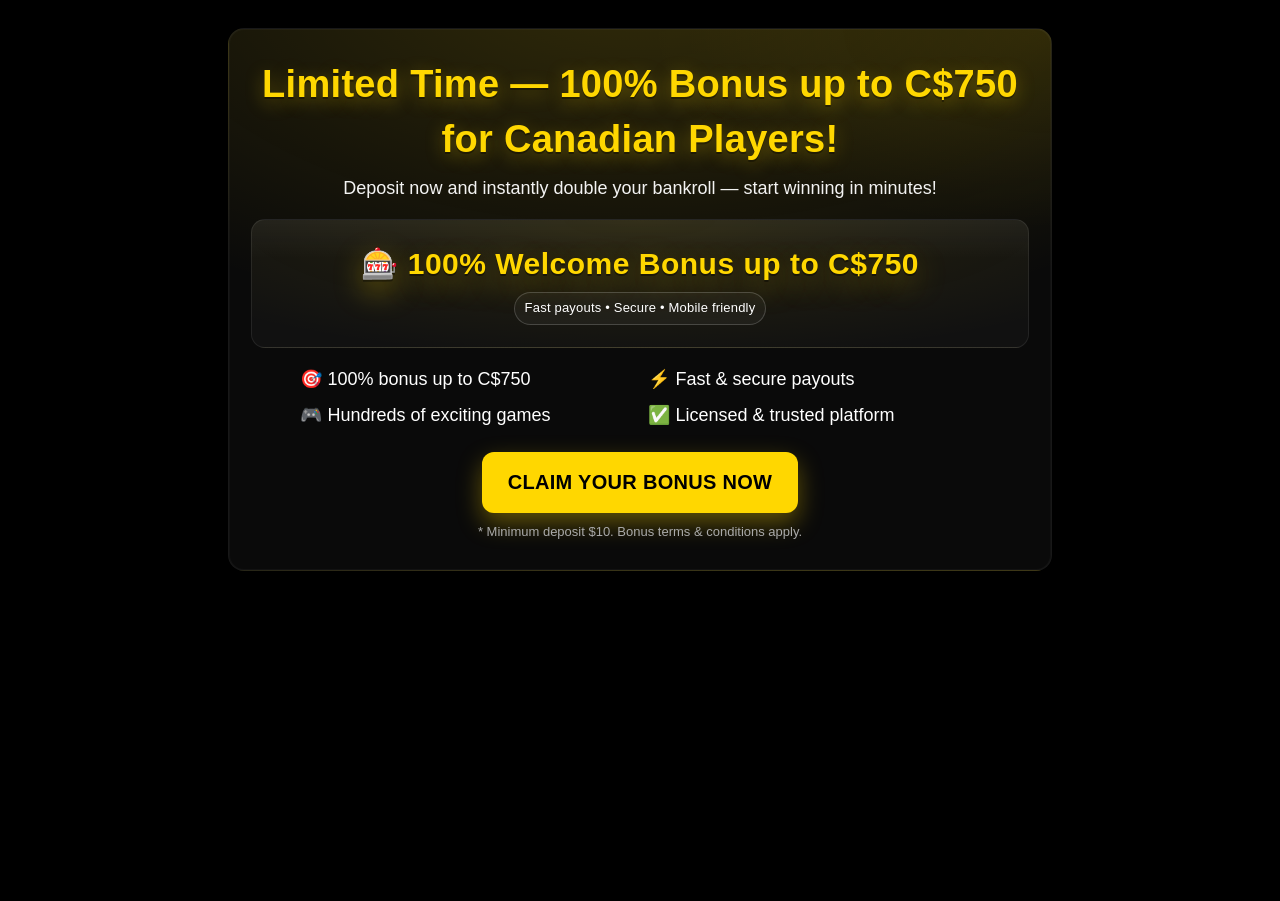
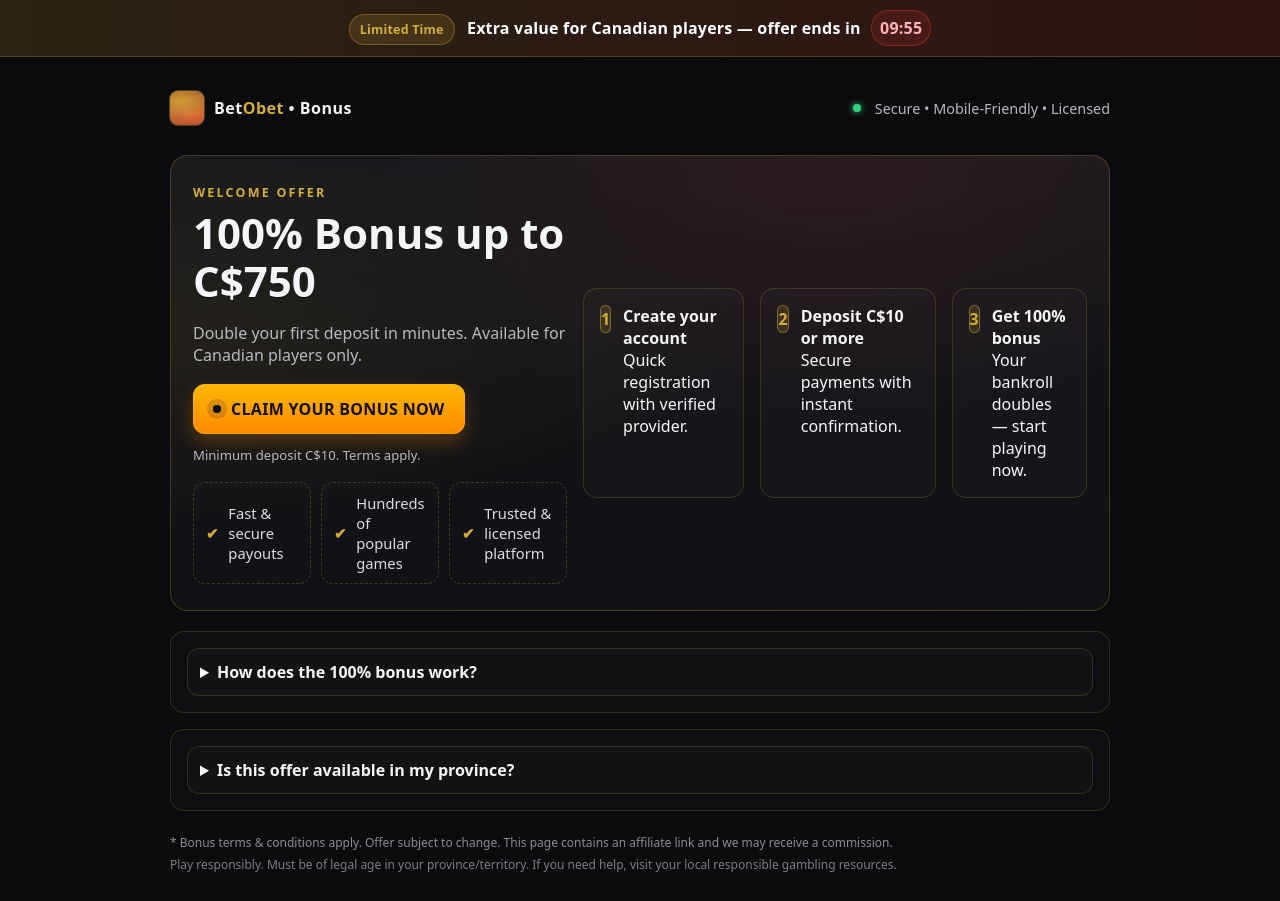
Before and after one commit to metaricoemdolar-lgtm/BetObet, a plain HTML site: page index.html in a window 1280 px wide. Before the commit the page ends 800 px from the top, so only its background shows below. Drawn offline with Linux system fonts and the light colour scheme.

Commit message:
Update index.html

```diff
--- a/index.html
+++ b/index.html
@@ -1,96 +1,239 @@
 <!DOCTYPE html>
-<html lang="en">
+<html lang="en-CA">
 <head>
-  <meta charset="utf-8">
-  <meta name="viewport" content="width=device-width, initial-scale=1">
-  <title>BetObet – 100% Bonus up to C$750</title>
+  <meta charset="utf-8" />
+  <meta name="viewport" content="width=device-width,initial-scale=1" />
+  <title>100% Bonus up to C$750 – Exclusive Offer</title>
+  <meta name="description" content="Limited-time 100% welcome bonus up to C$750. Fast payouts, secure platform, mobile-friendly. Minimum deposit C$10. Claim your bonus now.">
+  <meta name="robots" content="noindex,nofollow" />
+
+  <!-- Open Graph -->
+  <meta property="og:title" content="100% Bonus up to C$750 – Exclusive Offer" />
+  <meta property="og:description" content="Limited-time 100% welcome bonus up to C$750. Fast payouts, secure platform, mobile-friendly." />
+  <meta property="og:type" content="website" />
+
   <style>
-    :root{ --bg:#000000; --fg:#ffffff; --gold:#ffd700; --muted:#aaaaaa; }
+    :root{
+      --bg:#0b0b0d;
+      --card:#121216;
+      --text:#f5f5f7;
+      --muted:#b8b8bf;
+      --gold:#d4af37;
+      --accent:#ff3b3b;
+      --accent2:#ffb703;
+      --success:#35d07f;
+    }
     *{box-sizing:border-box}
-    html,body{margin:0;padding:0;background:var(--bg);color:var(--fg);font-family:Arial,Helvetica,sans-serif;line-height:1.45}
-    .wrap{max-width:860px;margin:0 auto;padding:28px 18px}
-    .card{
-      background: radial-gradient(1200px 600px at 50% -10%, rgba(255,215,0,.16), transparent 60%),
-                  radial-gradient(800px 400px at 100% 0%, rgba(255,215,0,.10), transparent 50%),
-                  #0a0a0a;
-      border:1px solid rgba(255,255,255,.06);
-      border-radius:16px;
-      padding:28px 22px;
-      box-shadow: 0 10px 30px rgba(0,0,0,.45), inset 0 0 0 1px rgba(255,255,255,.03);
-    }
-    h1{
-      margin:0 0 8px;
+    html,body{margin:0;padding:0;background:var(--bg);color:var(--text);font-family:system-ui,-apple-system,Segoe UI,Roboto,Ubuntu,Cantarell,"Helvetica Neue",Arial,sans-serif}
+    a{color:inherit;text-decoration:none}
+    .wrap{max-width:980px;margin:0 auto;padding:20px}
+    .topbar{
+      background:linear-gradient(90deg, rgba(212,175,55,.15), rgba(255,59,59,.15));
+      border-bottom:1px solid rgba(212,175,55,.25);
+      color:#fff;
       text-align:center;
-      font-size:38px;
-      font-weight:900;
-      color:var(--gold);
-      letter-spacing:.3px;
-      text-shadow: 0 2px 0 rgba(0,0,0,.35), 0 5px 18px rgba(255,215,0,.35);
-    }
-    .sub{ text-align:center; margin:0 auto 18px; max-width:720px; font-size:18px; opacity:.95; }
-    .banner{
-      margin:14px auto 18px; width:100%; border-radius:14px; border:1px solid rgba(255,255,255,.08);
-      padding:22px 16px; background:
-        linear-gradient(180deg, rgba(255,255,255,.05), rgba(255,255,255,0) 30%),
-        radial-gradient(800px 200px at 50% 0%, rgba(255,215,0,.10), transparent 70%), #111;
-      text-align:center;
-    }
-    .big{
-      font-size:30px; font-weight:900; color:var(--gold);
-      text-shadow: 0 2px 0 rgba(0,0,0,.4), 0 10px 30px rgba(255,215,0,.35);
-      letter-spacing:.5px;
+      font-weight:600;
+      letter-spacing:.2px;
+      padding:10px 14px;
     }
     .badge{
-      display:inline-block; margin-top:6px; padding:6px 10px; border-radius:999px;
-      border:1px solid rgba(255,255,255,.18); background: rgba(255,255,255,.04);
-      font-size:13px; letter-spacing:.2px;
+      display:inline-block;background:rgba(212,175,55,.15);
+      border:1px solid rgba(212,175,55,.35);
+      color:var(--gold);padding:6px 10px;border-radius:999px;
+      font-size:.78rem;margin-right:8px
     }
-    ul.benefits{
-      list-style:none; padding:0; margin:18px auto 8px; max-width:680px;
-      display:grid; grid-template-columns: repeat(2, minmax(0,1fr)); gap:10px 16px;
+    header{
+      display:flex;justify-content:space-between;align-items:center;
+      padding:14px 0;margin-bottom:8px
     }
-    ul.benefits li{ font-size:18px; }
-    .cta{ text-align:center; margin:24px 0 6px; }
-    .cta a{
-      display:inline-block; background:var(--gold); color:#000; font-weight:900; text-decoration:none;
-      padding:16px 26px; border-radius:12px; font-size:20px; letter-spacing:.3px;
-      box-shadow: 0 10px 25px rgba(255,215,0,.35); transition: transform .08s ease, box-shadow .2s ease;
+    .brand{
+      display:flex;align-items:center;gap:10px;font-weight:800;letter-spacing:.5px
     }
-    .cta a:active{ transform: translateY(1px); box-shadow: 0 6px 18px rgba(255,215,0,.28); }
-    .fine{ color:var(--muted); font-size:13px; text-align:center; margin-top:10px; }
-    @media (max-width:520px){
-      h1{font-size:30px} .big{font-size:24px}
-      ul.benefits{grid-template-columns:1fr; font-size:17px}
-      .cta a{font-size:18px; padding:14px 22px}
+    .logo{
+      width:34px;height:34px;border-radius:8px;
+      background:radial-gradient(120px 60px at 30% 30%, rgba(212,175,55,.9), transparent 60%),
+                 radial-gradient(120px 60px at 70% 70%, rgba(255,59,59,.85), transparent 60%),
+                 #1b1b20;
+      box-shadow:0 0 0 1px rgba(212,175,55,.35), inset 0 0 24px rgba(255,59,59,.15);
+    }
+    .brand span{color:var(--gold)}
+    .secure{
+      display:flex;gap:14px;align-items:center;color:var(--muted);font-size:.9rem
+    }
+    .secure .dot{width:8px;height:8px;border-radius:50%;background:var(--success);box-shadow:0 0 6px var(--success)}
+    .hero{
+      margin:16px 0 20px;border:1px solid rgba(212,175,55,.25);border-radius:18px;
+      background:
+        radial-gradient(80% 100% at 70% 0%, rgba(255,59,59,.08), transparent 60%),
+        radial-gradient(100% 70% at 0% 40%, rgba(212,175,55,.08), transparent 60%),
+        linear-gradient(180deg, rgba(255,255,255,.03), transparent 60%),
+        var(--card);
+      overflow:hidden;
+    }
+    .hero-inner{padding:28px 22px 26px}
+    .eyebrow{color:var(--gold);font-weight:700;letter-spacing:.18em;font-size:.78rem;text-transform:uppercase}
+    h1{
+      margin:8px 0 6px;font-size:clamp(28px,4.5vw,42px);line-height:1.15;
+      font-weight:900;
+      text-shadow:0 1px 0 rgba(0,0,0,.4);
+    }
+    .sub{color:var(--muted);font-size:clamp(14px,2.2vw,16px)}
+    .cta-row{display:flex;flex-wrap:wrap;gap:12px;margin:18px 0 4px;align-items:center}
+    .btn{
+      display:inline-flex;align-items:center;justify-content:center;gap:10px;
+      padding:14px 20px;border-radius:12px;
+      background:linear-gradient(180deg,var(--accent2),#ff8a00);
+      color:#111;font-weight:800;letter-spacing:.3px;
+      box-shadow:0 8px 18px rgba(255,146,0,.25), 0 0 0 1px rgba(255,183,3,.4) inset;
+      transition:.15s transform ease,.15s box-shadow ease;
+    }
+    .btn:hover{transform:translateY(-1px);box-shadow:0 12px 26px rgba(255,146,0,.32), 0 0 0 1px rgba(255,183,3,.55) inset}
+    .btn .pulse{
+      width:8px;height:8px;border-radius:50%;background:#111;
+      box-shadow:0 0 0 6px rgba(0,0,0,.15), 0 0 10px rgba(0,0,0,.5) inset;
+    }
+    .note{color:var(--muted);font-size:.82rem}
+    .trust{
+      display:grid;grid-template-columns:repeat(3,1fr);gap:10px;margin-top:18px
+    }
+    .trust .item{
+      padding:10px 12px;border-radius:12px;border:1px dashed rgba(212,175,55,.25);color:#dcdce3;
+      display:flex;gap:10px;align-items:center;justify-content:center;font-size:.92rem
+    }
+    .trust .tick{color:var(--gold);font-weight:900}
+    .grid{
+      display:grid;gap:16px;margin-top:18px
+    }
+    @media (min-width:760px){
+      .hero-inner{display:grid;grid-template-columns:1.2fr .8fr;gap:16px;align-items:center}
+      .grid{grid-template-columns:repeat(3,1fr)}
+    }
+    .card{
+      background:rgba(255,255,255,.02);border:1px solid rgba(212,175,55,.18);
+      border-radius:14px;padding:16px
+    }
+    .step{display:flex;gap:12px;align-items:flex-start}
+    .num{
+      width:28px;height:28px;border-radius:8px;display:grid;place-items:center;
+      background:rgba(212,175,55,.15);border:1px solid rgba(212,175,55,.45);color:var(--gold);font-weight:800
+    }
+    .faq details{background:rgba(255,255,255,.02);border:1px solid rgba(212,175,55,.18);border-radius:12px;padding:12px}
+    .faq summary{cursor:pointer;font-weight:700}
+    footer{
+      margin:24px 0 8px;color:#9a9aa3;font-size:.75rem;line-height:1.35
+    }
+    .legal{opacity:.9}
+    .rg{opacity:.8;margin-top:6px}
+    /* lightweight countdown */
+    .count{
+      display:inline-flex;gap:6px;align-items:center;margin-left:6px;
+      padding:6px 8px;border-radius:999px;background:rgba(255,59,59,.12);border:1px solid rgba(255,59,59,.35);font-weight:700;color:#ffb4b4
     }
   </style>
 </head>
 <body>
+  <div class="topbar">
+    <span class="badge">Limited Time</span>
+    Extra value for Canadian players — offer ends in
+    <span class="count" id="count">09:59</span>
+  </div>
+
   <div class="wrap">
-    <div class="card">
-      <h1>Limited Time — 100% Bonus up to C$750 for Canadian Players!</h1>
-      <p class="sub">Deposit now and instantly double your bankroll — start winning in minutes!</p>
+    <header>
+      <div class="brand">
+        <div class="logo" aria-hidden="true"></div>
+        <div>Bet<span>Obet</span> • Bonus</div>
+      </div>
+      <div class="secure">
+        <span class="dot" aria-hidden="true"></span> Secure • Mobile-Friendly • Licensed
+      </div>
+    </header>
 
-      <div class="banner" role="img" aria-label="BetObet Welcome Bonus">
-        <div class="big">🎰 100% Welcome Bonus up to C$750</div>
-        <div class="badge">Fast payouts • Secure • Mobile friendly</div>
+    <section class="hero">
+      <div class="hero-inner">
+        <div>
+          <div class="eyebrow">Welcome Offer</div>
+          <h1>100% Bonus up to C$750</h1>
+          <p class="sub">Double your first deposit in minutes. Available for Canadian players only.</p>
+
+          <div class="cta-row">
+            <a class="btn" href="https://afflat3c2.com/trk/lnk/8080E771-ABBE-4086-8497-70E8AC152CF4/?o=24728&c=918277&a=769101&k=372BC01BC1A90F0BC49BC0A82E1F3811&l=25820" target="_blank" rel="nofollow noopener">
+              <span class="pulse" aria-hidden="true"></span>
+              CLAIM YOUR BONUS NOW
+            </a>
+            <span class="note">Minimum deposit C$10. Terms apply.</span>
+          </div>
+
+          <div class="trust">
+            <div class="item"><span class="tick">✔</span> Fast & secure payouts</div>
+            <div class="item"><span class="tick">✔</span> Hundreds of popular games</div>
+            <div class="item"><span class="tick">✔</span> Trusted & licensed platform</div>
+          </div>
+        </div>
+
+        <div class="grid">
+          <div class="card step">
+            <div class="num">1</div>
+            <div>
+              <strong>Create your account</strong><br>
+              Quick registration with verified provider.
+            </div>
+          </div>
+          <div class="card step">
+            <div class="num">2</div>
+            <div>
+              <strong>Deposit C$10 or more</strong><br>
+              Secure payments with instant confirmation.
+            </div>
+          </div>
+          <div class="card step">
+            <div class="num">3</div>
+            <div>
+              <strong>Get 100% bonus</strong><br>
+              Your bankroll doubles — start playing now.
+            </div>
+          </div>
+        </div>
       </div>
+    </section>
 
-      <ul class="benefits">
-        <li>🎯 100% bonus up to C$750</li>
-        <li>⚡ Fast & secure payouts</li>
-        <li>🎮 Hundreds of exciting games</li>
-        <li>✅ Licensed & trusted platform</li>
-      </ul>
+    <section class="faq grid" style="grid-template-columns:1fr;">
+      <div class="card">
+        <details>
+          <summary>How does the 100% bonus work?</summary>
+          <p class="note">Deposit a minimum of C$10 and receive a 100% match up to C$750. Wagering and game restrictions may apply. Check the official terms after clicking the button above.</p>
+        </details>
+      </div>
+      <div class="card">
+        <details>
+          <summary>Is this offer available in my province?</summary>
+          <p class="note">Availability can vary. The platform will confirm eligibility based on your location when you sign up.</p>
+        </details>
+      </div>
+    </section>
 
-      <div class="cta">
-        <a href="https://afflat3c2.com/trk/lnk/8080E771-ABBE-4086-8497-70E8AC152CF4/?o=24728&c=918277&a=769101&k=DB61ADD42C1DD7F57A78EC2F4BBE01C9&l=25820" target="_blank" rel="noopener">CLAIM YOUR BONUS NOW</a>
+    <footer>
+      <div class="legal">
+        * Bonus terms & conditions apply. Offer subject to change. This page contains an affiliate link and we may receive a commission.
       </div>
+      <div class="rg">
+        Play responsibly. Must be of legal age in your province/territory. If you need help, visit your local responsible gambling resources.
+      </div>
+    </footer>
+  </div>
 
-      <div class="fine">
-        * Minimum deposit $10. Bonus terms &amp; conditions apply.
-      </div>
-    </div>
-  </div>
+  <script>
+    // Lightweight 10:00 countdown to add urgency (resets on refresh)
+    (function(){
+      var el = document.getElementById('count'); if(!el) return;
+      var total = 10*60; // 10 minutes
+      function tick(){
+        var m = Math.floor(total/60), s = total%60;
+        el.textContent = String(m).padStart(2,'0') + ':' + String(s).padStart(2,'0');
+        total = Math.max(0, total-1);
+      }
+      tick(); setInterval(tick, 1000);
+    })();
+  </script>
 </body>
 </html>
```
